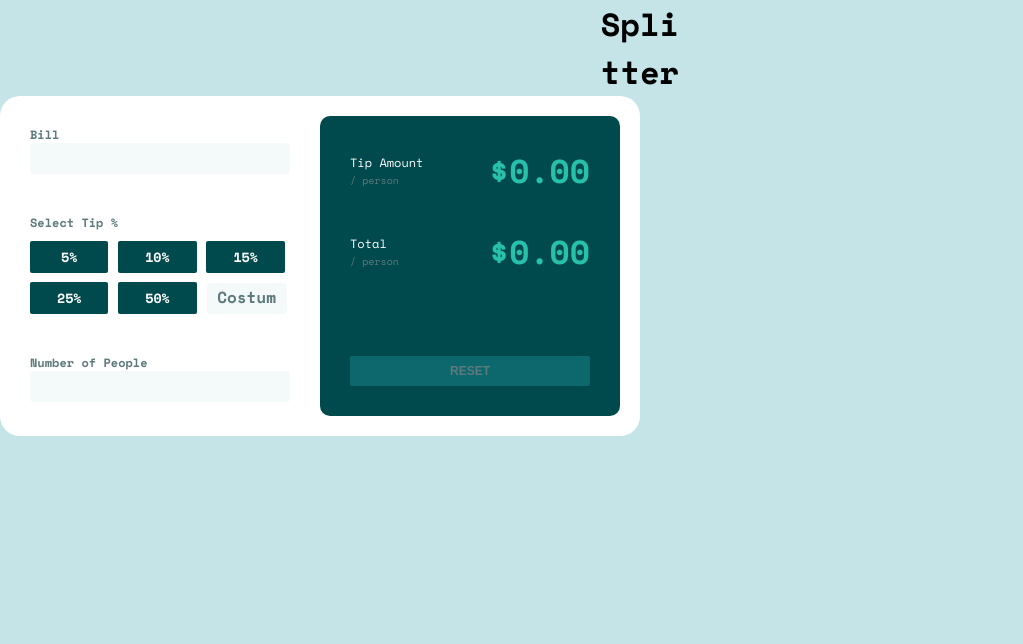
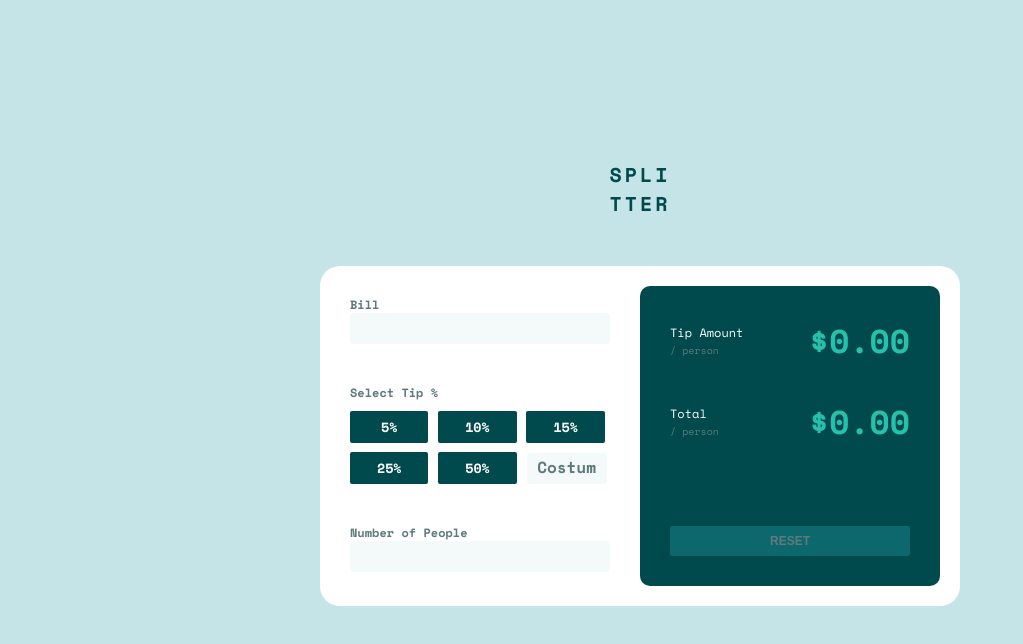
Before and after one commit to moussatougri/tip-calculator-app, a plain HTML site: page index.html in a window 1280 px wide. Shown: the whole page, without its empty margins (0-1023 px from the left). Drawn offline with nearby package versions, Linux system fonts and the light colour scheme.

Commit message:
center tip calculator

```diff
--- a/index.html
+++ b/index.html
@@ -21,7 +21,7 @@
   </head>
   <body>
     <header>
-      <h1>Spli<br />tter</h1>
+      <h1>SPLI<br />TTER</h1>
     </header>
     <main>
       <section class="calculator-container">
--- a/style.css
+++ b/style.css
@@ -10,9 +10,20 @@ body {
   background-color: hsl(185, 41%, 84%);
   font-family: "Space Mono", monospace;
 }
+main {
+  margin-top: 3rem;
+  display: flex;
+  justify-content: center;
+  align-items: center;
+}
 
 header {
+  margin-top: 10rem;
+  font-size: 10px;
+  font-weight: 400;
   text-align: center;
+  color: hsl(183, 100%, 15%);
+  letter-spacing: 0.3em;
 }
 
 input {
```
